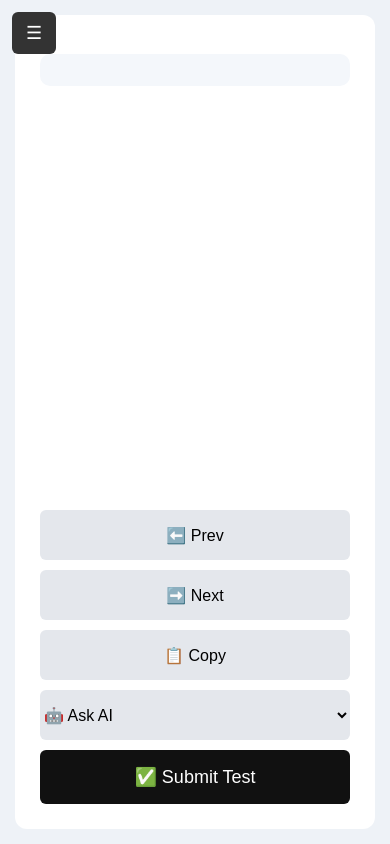
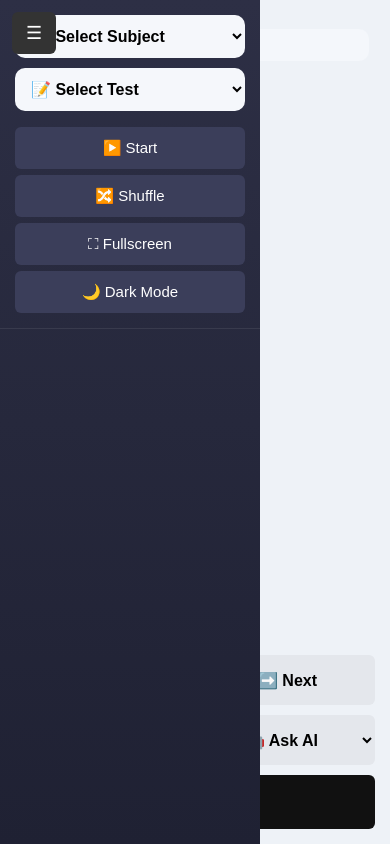
Before and after one commit to avaneendrasr/quiz-app, a Flask app: page / in a window 390 px wide. Run offline with Flask 3, Linux system fonts and the light colour scheme.

Commit message:
fixed mobile responsiveness

```diff
--- a/static/app.js
+++ b/static/app.js
@@ -38,8 +38,15 @@
 
 /* ================= DARK MODE FIX ================= */
 window.onload = function(){
+
+  // DARK MODE
   if(localStorage.getItem("theme")==="dark"){
     document.body.classList.add("dark");
+  }
+
+  // ✅ OPEN SIDEBAR BY DEFAULT ON MOBILE
+  if (window.innerWidth <= 768) {
+    document.getElementById("left").classList.add("active");
   }
 };
 
@@ -196,7 +203,8 @@
   let mode = this.value;
   if (!mode) return;
 
-  let q = questions[current];
+  let idx = reviewMode ? filteredIndexes[current] : current;
+  let q = questions[idx];
 
   let text = q.question + "\n\nOptions:\n";
   q.options.forEach((o, i) => {
@@ -323,12 +331,13 @@
 }
 
 /* ================= MOBILE MENU ================= */
+/* ================= MOBILE MENU ================= */
 function toggleMenu() {
   let left = document.getElementById("left");
   left.classList.toggle("active");
 }
 
-/* ================= CLOSE MENU ON OUTSIDE CLICK ================= */
+/* CLOSE MENU ON OUTSIDE CLICK */
 document.addEventListener("click", function(e) {
   let left = document.getElementById("left");
   let btn = document.getElementById("menuBtn");
--- a/static/style.css
+++ b/static/style.css
@@ -1,3 +1,8 @@
+html, body {
+  height: 100%;
+  overflow: hidden; /* 🔥 main fix */
+}
+
 /* ================= GLOBAL RESET ================= */
 * {
   box-sizing: border-box;
@@ -146,23 +151,34 @@
 #right {
   flex: 1;
   padding: 20px;
+  height: 100vh;
+  overflow: hidden;
 }
 
 /* ================= CARD ================= */
 .card {
-  width: 100%;
   height: 100%;
-  background: var(--card);
-  border-radius: 12px;
-  padding: 25px;
   display: flex;
   flex-direction: column;
+  overflow: hidden;
 }
 
 /* ================= CONTENT ================= */
+/* ONLY SCROLLABLE AREA */
 .content {
   flex: 1;
   overflow-y: auto;
+  padding-right: 6px;
+  -webkit-overflow-scrolling: touch;
+}
+
+
+/* PREVENT OTHER ITEMS FROM SCROLLING */
+#score,
+#buttonBar,
+.submit-btn,
+#filterBox {
+  flex-shrink: 0;
 }
 
 /* ================= QUESTION ================= */
@@ -282,21 +298,32 @@
 
 /* ================= TABLET ================= */
 @media(max-width:900px){
-  .question { font-size: 22px; }
-  .option { font-size: 16px; }
+
+  .question {
+    font-size: 22px;
+  }
+
+  .option {
+    font-size: 16px;
+  }
+
 }
+
 
 /* ================= MOBILE ================= */
 @media(max-width:768px){
 
+  /* ===== LAYOUT ===== */
   body {
     flex-direction: column;
   }
 
+  /* ===== MENU BUTTON ===== */
   #menuBtn {
     display: block;
   }
 
+  /* ===== SIDEBAR ===== */
   #left {
     position: fixed;
     left: -260px;
@@ -309,6 +336,7 @@
     left: 0;
   }
 
+  /* ===== CONTROLS ===== */
   #controls {
     display: flex;
     flex-direction: column;
@@ -319,20 +347,47 @@
     width: 100%;
   }
 
+  /* ===== PALETTE ===== */
   #palette {
-    grid-template-columns: repeat(4, 1fr);
+    grid-template-columns: repeat(4,1fr);
   }
 
+  /* ===== RIGHT PANEL ===== */
   #right {
+    height: 100vh;
+    overflow: hidden;
     padding: 15px;
   }
 
-  #buttonBar {
-    flex-wrap: wrap;
+  .card {
+    height: 100%;
   }
 
+  /* ===== SCROLLABLE CONTENT ===== */
+  .content {
+    overflow-y: auto;
+    -webkit-overflow-scrolling: touch;
+  }
+
+  /* ===== BUTTON BAR (PERFECT 2x2 GRID) ===== */
+  #buttonBar {
+    display: grid;
+    grid-template-columns: 1fr 1fr; /* exact 50-50 */
+    gap: 10px;
+  }
+
+  /* All buttons + select equal size */
   #buttonBar button,
   #buttonBar select {
-    flex: 100%;
+    width: 100%;
+    min-height: 48px;
+    font-weight: 600;
   }
+
+  /* Center AI text */
+  #aiSelect {
+    text-align: center;
+    text-align-last: center;
+  }
+
 }
--- a/templates/index.html
+++ b/templates/index.html
@@ -2,7 +2,7 @@
 <html>
 
 <head>
-    <meta charset="UTF-8"> <!-- REQUIRED for emojis -->
+    <meta charset="UTF-8">
     <meta name="viewport" content="width=device-width, initial-scale=1.0">
     <title>🧠 Quiz Pro</title>
 
@@ -15,14 +15,11 @@
 {{ subjects | tojson }}
 </script>
 
-    <!-- MENU -->
 <button id="menuBtn" onclick="toggleMenu()">☰</button>
 
-    <!-- LEFT PANEL -->
 <div id="left">
     <div id="controls">
 
-            <!-- SUBJECT -->
         <select id="subjectSelect" onchange="loadFiles()">
             <option value="">📚 Select Subject</option>
             {% for subject in subjects %}
@@ -30,12 +27,10 @@
             {% endfor %}
         </select>
 
-            <!-- TEST -->
         <select id="fileSelect">
             <option value="">📝 Select Test</option>
         </select>
 
-            <!-- ACTION BUTTONS -->
         <button onclick="start()">▶️ Start</button>
         <button onclick="shuffle()">🔀 Shuffle</button>
         <button onclick="toggleFullscreen()">⛶ Fullscreen</button>
@@ -43,37 +38,32 @@
 
     </div>
 
-        <!-- QUESTION PALETTE -->
     <div id="palette"></div>
 </div>
 
-    <!-- RIGHT PANEL -->
 <div id="right">
     <div class="card">
 
-            <!-- FILTER (USED BY JS) -->
-            <select id="filterBox" class="filterBox" style="display:none;" onchange="applyFilter(this.value)">
+        <select id="filterBox" style="display:none;" onchange="applyFilter(this.value)">
             <option value="all">📋 All Questions</option>
             <option value="correct">✅ Correct</option>
             <option value="wrong">❌ Incorrect</option>
             <option value="skipped">⏭ Skipped</option>
         </select>
 
-            <!-- CONTENT -->
         <div class="content">
             <div id="questionBox"></div>
             <div id="optionsBox"></div>
             <div id="explanation"></div>
-                <div id="score"></div>
         </div>
 
-            <!-- NAVIGATION -->
+        <div id="score"></div>
+
         <div id="buttonBar">
             <button onclick="prev()">⬅️ Prev</button>
             <button onclick="next()">➡️ Next</button>
             <button onclick="copyQ()">📋 Copy</button>
 
-                <!-- AI SELECT -->
             <select id="aiSelect">
                 <option value="">🤖 Ask AI</option>
                 <option value="google">🔎 Google</option>
@@ -82,7 +72,6 @@
             </select>
         </div>
 
-            <!-- SUBMIT -->
         <button id="submitBtn" class="submit-btn" onclick="submitQuiz()">✅ Submit Test</button>
 
     </div>
@@ -91,5 +80,4 @@
 <script src="{{ url_for('static', filename='app.js') }}"></script>
 
 </body>
-
 </html>
```
Lines whose indentation alone changed are shown as unchanged.
